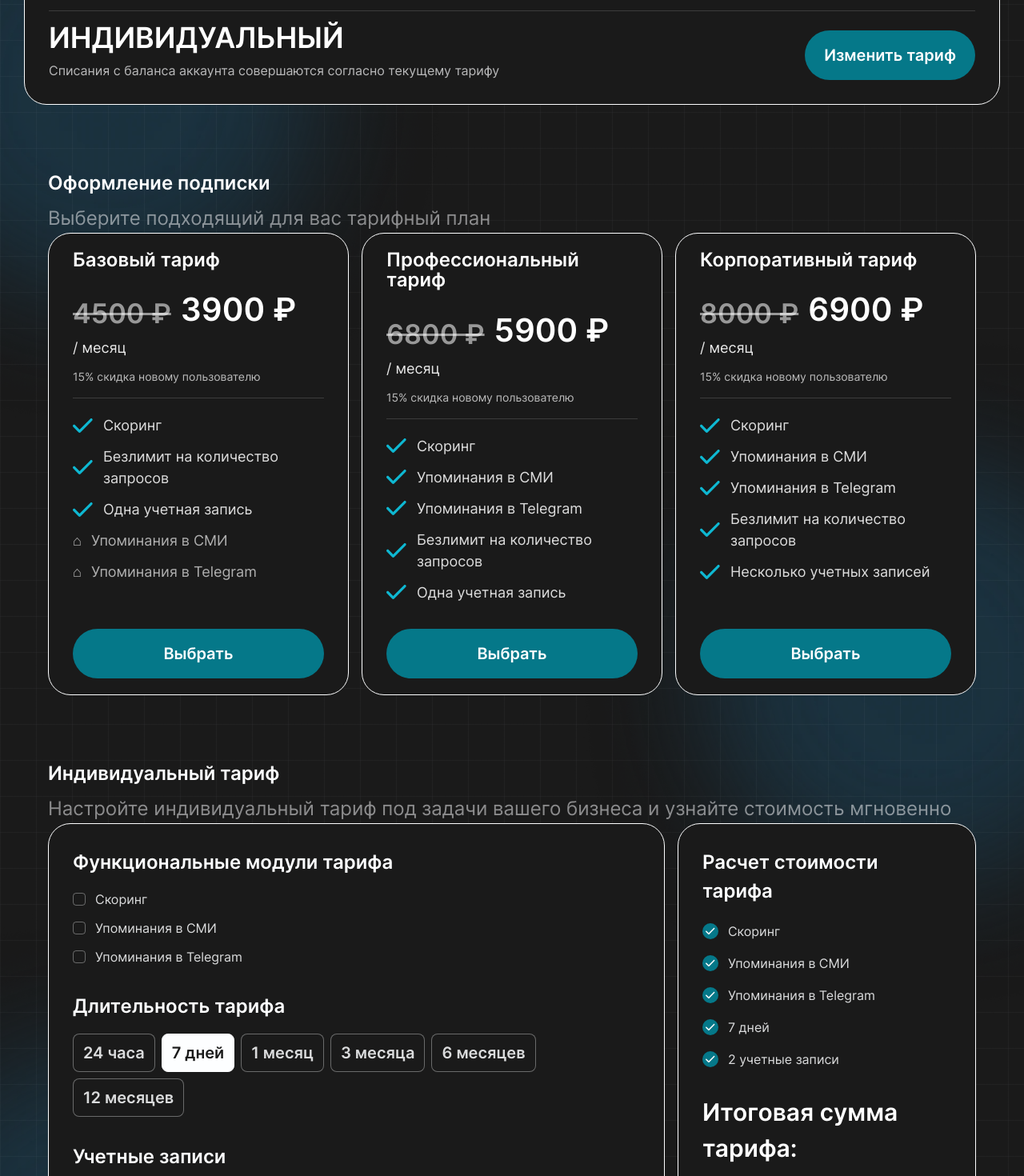
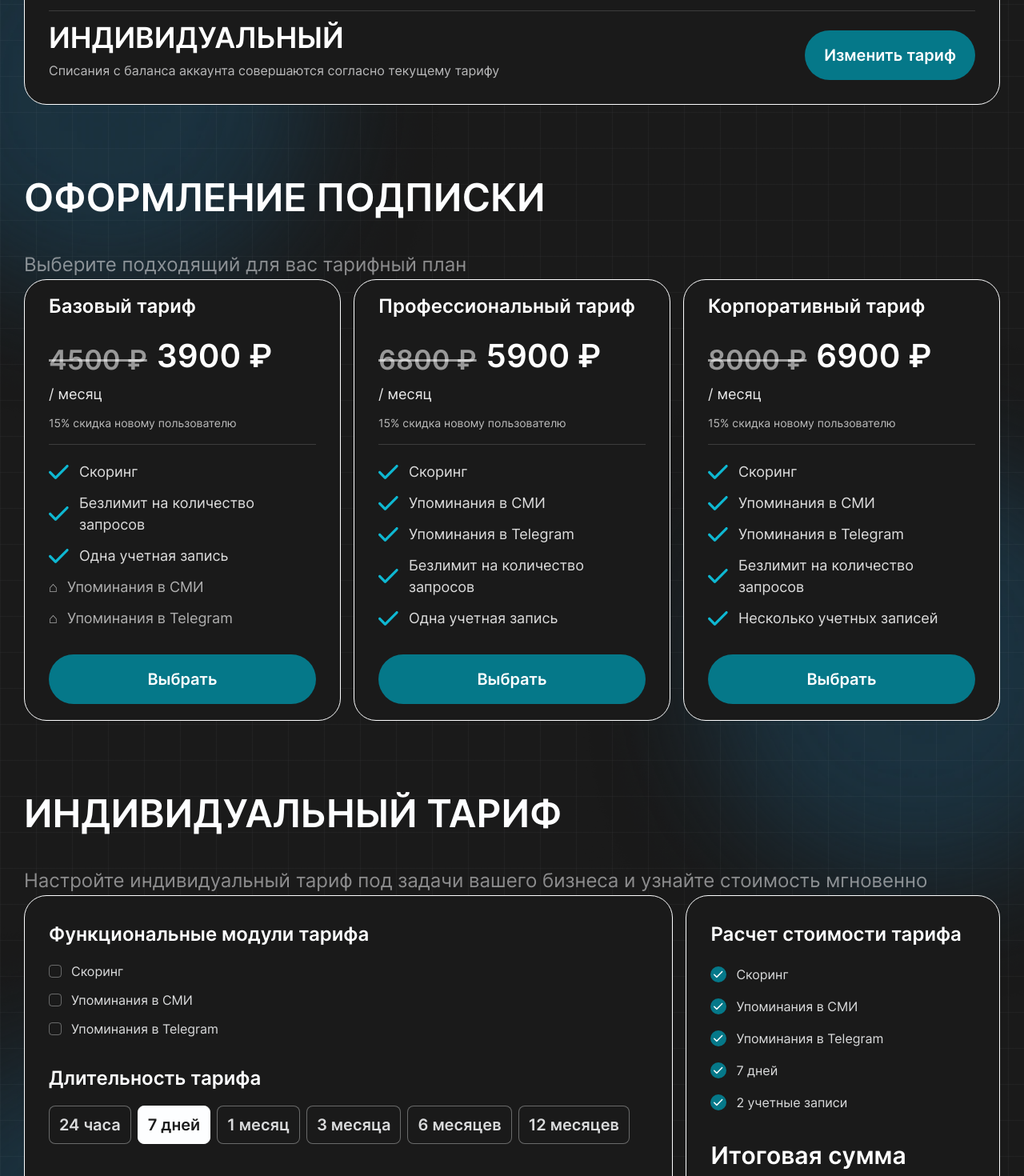
Before and after one commit to Cherkoff-web-sites/trustme, a React (Vite) app: page /tariff in a window 1280 px wide. Shown: the part 760-2230 px from the top of the page at 80% size. Built offline with nearby package versions, Linux system fonts and the light colour scheme.

Commit message:
tariff page redakt

```diff
--- a/src/components/ui/SectionHeader/SectionHeader.styles.ts
+++ b/src/components/ui/SectionHeader/SectionHeader.styles.ts
@@ -4,12 +4,13 @@ import { designTokens } from '../design-tokens';
 export const sectionHeaderRootStyles = cva('mb-6');
 
 export const sectionHeaderTitleStyles = [
-  designTokens.typography.h3,
+  designTokens.typography.h1h2,
   designTokens.colors.text.primary,
+  designTokens.spacing.margin.pageStructureTitleToDescription,
 ].join(' ');
 
 export const sectionHeaderDescriptionStyles = [
-  'mt-2',
+  // отступ задаём нижним margin у заголовка (как в PageStructure)
   designTokens.typography.body,
   designTokens.colors.text.muted,
 ].join(' ');
--- a/src/pages/BalancePage/BalancePage.tsx
+++ b/src/pages/BalancePage/BalancePage.tsx
@@ -10,7 +10,7 @@ import {
 import { PageLayout } from '../../components/layout/PageLayout';
 import { PageStructure } from '../../components/layout/PageStructure/PageStructure';
 import { BalanceTopUpModal, type TopUpStep } from '../../components/features/BalanceTopUpModal';
-import { Button, Card, SectionHeader, uiTokens, designTokens } from '../../components/ui';
+import { Button, Card, SectionHeader, designTokens } from '../../components/ui';
 import { combineStyles } from '../../lib/combineStyles';
 import walletSvg from '../../assets/icons/wallet.svg';
 
@@ -200,7 +200,7 @@ export function BalancePage() {
         </Card>
       </PageStructure>
 
-      <section className={`${uiTokens.container} pt-14 sm:pt-20`}>
+      <section className="pt-14 sm:pt-20">
         <SectionHeader
           title="История операций"
           description="Вы можете отслеживать историю операций на вашем аккаунте, выбрав нужные данные"
--- a/src/pages/TariffPage/TariffPage.tsx
+++ b/src/pages/TariffPage/TariffPage.tsx
@@ -4,7 +4,7 @@ import { PageStructure } from '../../components/layout/PageStructure/PageStructu
 import { CurrentTariffInfoModal } from '../../components/features/CurrentTariffInfoModal';
 import { SupportSection } from '../../components/features/Support/SupportSection';
 import { TariffPlanCard, type TariffPlanCardData } from '../../components/features/TariffPlanCard';
-import { AlertBanner, Button, Card, FilterChip, OptionIndicator, SectionHeader, SelectedIcon, uiTokens } from '../../components/ui';
+import { AlertBanner, Button, Card, FilterChip, OptionIndicator, SectionHeader, SelectedIcon } from '../../components/ui';
 
 export function TariffPage() {
   const plans: TariffPlanCardData[] = [
@@ -77,7 +77,7 @@ export function TariffPage() {
         <CurrentTariffInfoModal open={showCurrentTariffModal} onClose={() => setShowCurrentTariffModal(false)} />
       </PageStructure>
 
-      <section className={`${uiTokens.container} pt-14 sm:pt-20`}>
+      <section className="pt-14 sm:pt-20">
         <SectionHeader title="Оформление подписки" description="Выберите подходящий для вас тарифный план" />
         <div className="grid gap-4 xl:grid-cols-3">
           {plans.map((plan) => (
@@ -86,7 +86,7 @@ export function TariffPage() {
         </div>
       </section>
 
-      <section className={`${uiTokens.container} pt-14 sm:pt-20`}>
+      <section className="pt-14 sm:pt-20">
         <SectionHeader
           title="Индивидуальный тариф"
           description="Настройте индивидуальный тариф под задачи вашего бизнеса и узнайте стоимость мгновенно"
```
